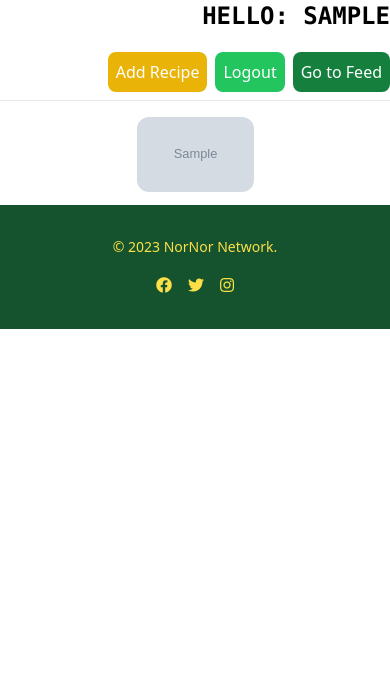
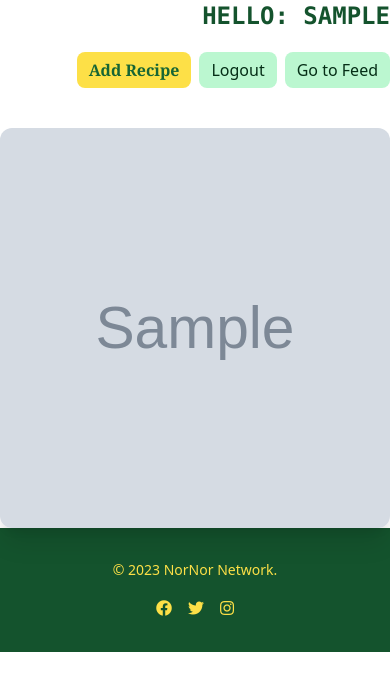
Before and after one commit to AirSayy/NorNor, a Node server app: page /profile in a window 390 px wide. Shown: the part 64-755 px from the top of the page. Run offline with Node 20, Linux system fonts and the light colour scheme; the visitor is signed in with stand-in values (Sample User, id 1); tables that the repository leaves empty hold one stand-in row (values such as "Sample post"); grey boxes marked "Sample" are stand-in pictures; style sheets or scripts are compiled from the project's sources; some libraries are stand-ins or nearby versions.

Commit message:
made profile page responsive

```diff
--- a/views/post.ejs
+++ b/views/post.ejs
@@ -181,6 +181,9 @@
       </form>
     </div>
     <div class="flex justify-center mt-5">
+      <button class=" bg-yellow-300 font-serif hover:bg-yellow-400 text-green-800 mr-2 font-semibold py-1.5 px-3 rounded-lg">
+        <a href="/addRecipe" >Add Recipe</a>
+      </button>
       <button class="bg-green-200 hover:bg-green-300 text-green-950 py-2 px-4 mr-2 rounded">
         <a href="/profile">Go to Profile</a>
       </button>
--- a/views/profile.ejs
+++ b/views/profile.ejs
@@ -3,29 +3,32 @@
   <div>
     <div class="">
       <div class="text-right">
-        <h1 class="font-mono text-2xl font-bold uppercase mb-4">Hello: <%= user.userName %></h1>
-
+        <h1 class="font-mono text-green-900 text-2xl font-bold uppercase mb-4">Hello: <%= user.userName %></h1>
       </div>
-      <div class="flex justify-end mt-5">
-        <button class=" border-s-green-800 bg-yellow-500 text-white mb-2 p-2 mr-2 rounded-lg"><a href="/addRecipe" >Add Recipe</a></button>
-        <button class=" border-s-green-800 bg-green-500 text-white  mb-2 p-2 mr-2 rounded-lg"><a href="/logout" >Logout</a></button>
-        <button class=" border-s-green-800 bg-green-700 text-white mb-2 p-2 rounded-lg"><a href="/feed">Go to Feed</a></button>
+      <div class="flex flex-wrap justify-end mt-5">
+        <button class="bg-yellow-300 font-serif hover:bg-yellow-400 text-green-800 mr-2 font-semibold py-1.5 px-3 rounded-lg"><a href="/addRecipe">Add Recipe</a></button>
+        <button class="bg-green-200 hover:bg-green-300 text-green-950 py-1.5 px-3 mr-2 rounded-lg"><a href="/logout">Logout</a></button>
+        <button class="bg-green-200 hover:bg-green-300 text-green-950 py-1.5 px-3 rounded-lg"><a href="/feed">Go to Feed</a></button>
       </div>
-    </div><hr>
-    <div class=" ">
-      <ul class=" flex flex-wrap justify-around mt-4">
+    </div>
+    <div class="">
+      <ul class="relative grid grid-cols-1 sm:grid-cols-2 md:grid-cols-3 lg:grid-cols-3 gap-6 mt-6">
         <% for(var i=0; i<posts.length; i++) {%>
-        <li class=" w-[30%] rounded-xl ">
+        <li class="w-full sm:w-1/2 md:w-[35%] lg:w-[70%] mt-4 hover:opacity-75 shadow-xl rounded-xl">
           <a href="/post/<%= posts[i]._id%>">
-            <img class="object-cover w-full h-[85%] rounded-xl  block  " src="<%= posts[i].image%>">
+            <div class="relative">
+              <img class="object-cover w-full h-[400px] rounded-xl block" src="<%= posts[i].image%>">
+              <div class="absolute top-0 left-0 w-full h-full flex items-center justify-center opacity-0 hover:opacity-100 transition duration-300">
+                <p class="bg-gray-700 rounded-lg text-sm p-2 text-white font-mono">View Recipe</p>
+              </div>
+            </div>
           </a>
         </li>
         <% } %>
       </ul>
-
-
     </div>
   </div>
 </div>
 
+
 <%- include('partials/footer') -%>
```
